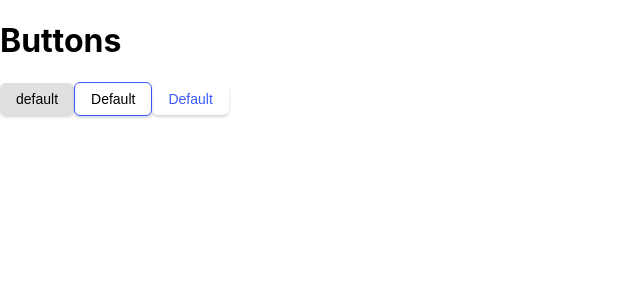
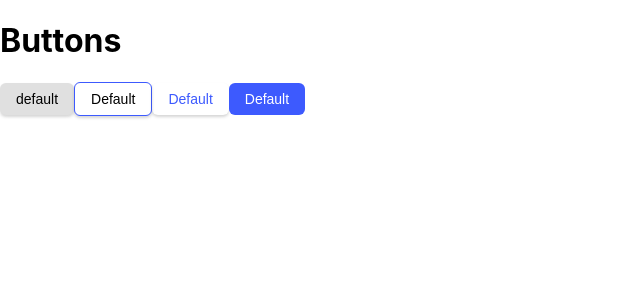
Before and after one commit to sharibeast/button-components, a React (Create React App) app: page / in a window 1280 px wide. Shown: the top 300 px of the page, without its empty margins (0-640 px from the left). Built offline with nearby package versions, Linux system fonts and the light colour scheme.

Commit message:
disableShadow variant

```diff
--- a/src/App.tsx
+++ b/src/App.tsx
@@ -23,6 +23,18 @@ const Button = styled('button', {
   },
 
   variants: {
+    disableShadow: {
+      true: {
+        boxShadow: 'none',
+        backgroundColor: `${blue[100]}`,
+        color: `${neutral[100]}`,
+
+        '&:hover': {
+          backgroundColor: `${blue[200]}`
+        }
+      }
+    },
+
     variant: {
       outline: {
         backgroundColor: `${neutral[100]}`,
@@ -53,6 +65,7 @@ function App() {
       <Button>default</Button>
       <Button variant='outline'>Default</Button>
       <Button variant='text'>Default</Button>
+      <Button disableShadow>Default</Button>
 
     </div>
   );
```
